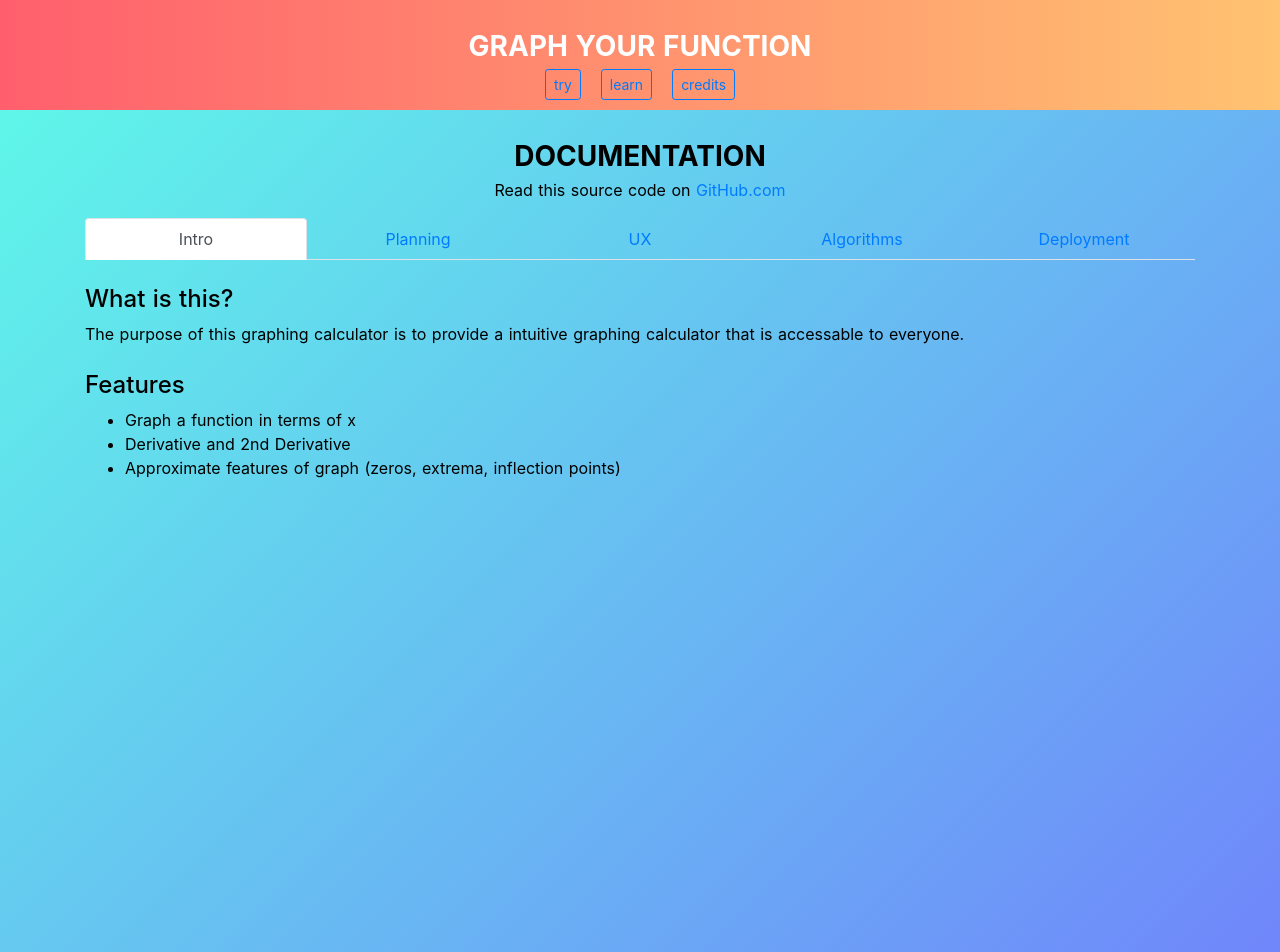
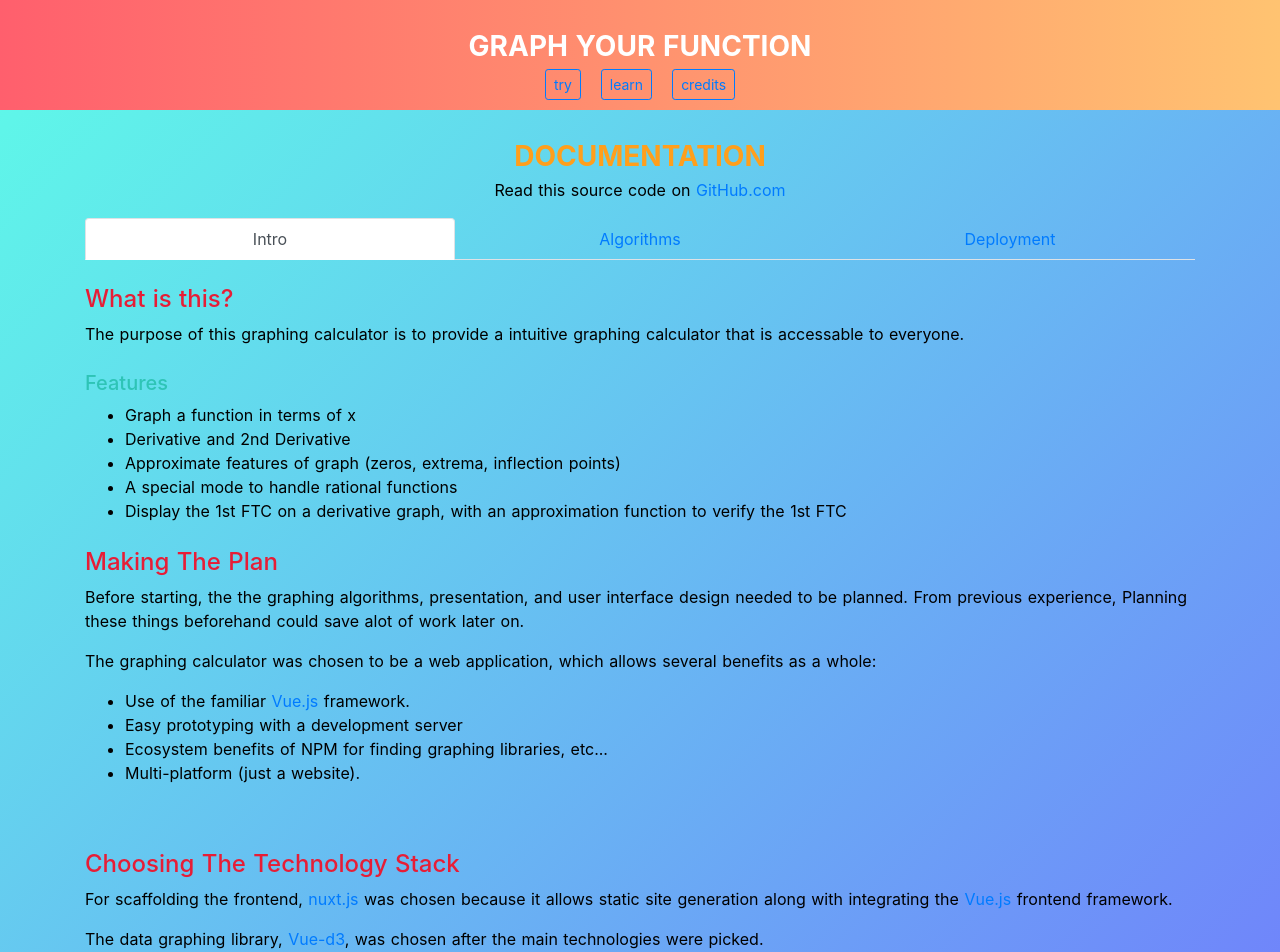
Before and after one commit to CanyonTurtle/graphing-calc-2, a Nuxt app: page /docs in a window 1280 px wide. Shown: the top 952 px of the page. Built offline with nearby package versions, Linux system fonts and the light colour scheme; what vue-d3, vue-directive-tooltip would draw is missing.

Commit message:
stylistic changes and diagrams

```diff
--- a/pages/docs.vue
+++ b/pages/docs.vue
@@ -11,14 +11,14 @@
             intuitive graphing calculator that is accessable
             to everyone.
           </p>
-          <h4 class="contentheader">Features</h4>
+          <h5 class="contentheader">Features</h5>
           <ul>
             <li>Graph a function in terms of x</li>
             <li>Derivative and 2nd Derivative</li>
             <li>Approximate features of graph (zeros, extrema, inflection points)</li>
+            <li>A special mode to handle rational functions</li>
+            <li>Display the 1st FTC on a derivative graph, with an approximation function to verify the 1st FTC</li>
           </ul>
-        </b-tab>
-        <b-tab title="Planning" >
           <h4 class="contentheader">Making The Plan</h4>
           <p>
             Before starting, the
@@ -47,8 +47,6 @@
           </p>
           <p> The data graphing library, <a href="">Vue-d3</a>, was chosen after the main technologies were picked.</p>
 
-        </b-tab>
-        <b-tab title="UX">
           <h4 class="contentheader">User Experience</h4>
           <br>
           <p>
@@ -76,14 +74,24 @@
         <b-tab title="Algorithms">
           <h4 class="contentheader">Algorithms</h4>
           <p>These algorithms capture the essence of the actual logic in use. Read all of the logic here on <a href="https://github.com/CanyonTurtle/graphing-calc-2/tree/master/assets/calc">Github!</a></p>
+          <h5>Integration</h5>
+          <p>The integration process is done using Simpson's Nth rule.</p>
           <img class="imgwidth" src="~/assets/img/integration.png" alt="image not found.">
+          <h5>Derivation</h5>
+          <p>This is a simple difference-quotient, or, rise / run formula.</p>
           <img class="imgwidth" src="~/assets/img/derivation.png" alt="image not found.">
+          <h5>FTC</h5>
+          <p>This verifies the first FTC by using the integration formula and then evaluating the original function at the right and left endpoints.</p>
           <img class="imgwidth" src="~/assets/img/ftc.png" alt="image not found.">
+          <h5>Special Points: Zeroes, Inflection points, Extrema</h5>
+          <p>This process will find the approximate x-values at places where y-values are 0. This is run where there are sign changes in the graph, with X left and X right corresponding to before and after the sign change.</p>
+          <p>For scenarios where a function hits 0 but does not change signs, the derivative of the function is examined to make sure the point is not overlooked.</p>
+          <img class="imgwidth" src="~/assets/img/point-finder.png" alt="image not found.">
         </b-tab>
         <b-tab title="Deployment">
-          <h4 class="contentheader">Deployement</h4>
+          <h4 class="contentheader">Deployment</h4>
           <p>This project is hosted through <a href="https://www.netlify.com/">Netlify</a>, a service that hosts static websites.</p>
-          <p>the project is compiled into static websites using the <a href="https://nuxtjs.org">nuxt.js</a> framework, and the deployed sites are hosted in the dist folder.</p>
+          <p>The project is compiled into static websites using the <a href="https://nuxtjs.org">nuxt.js</a> framework, and the deployed sites are hosted in the dist folder.</p>
         </b-tab>
       </b-tabs>
     </b-container>
@@ -114,4 +122,14 @@ export default {
 .imgwidth {
   width: 100%;
 }
+
+h3 {
+  color: #ff9f1c;
+}
+h4 {
+  color: #e71d36;
+}
+h5 {
+  color: #2ec4b6;
+}
 </style>
```
Also changed, not shown: assets/img/point-finder.png (added).
